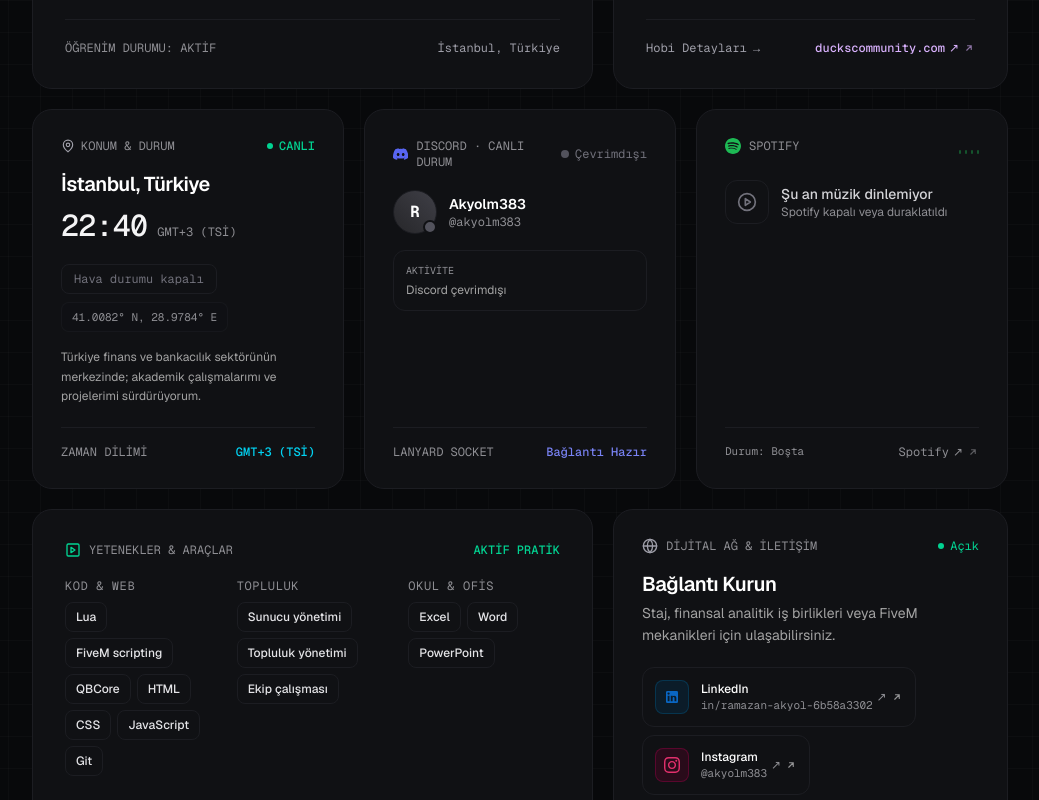
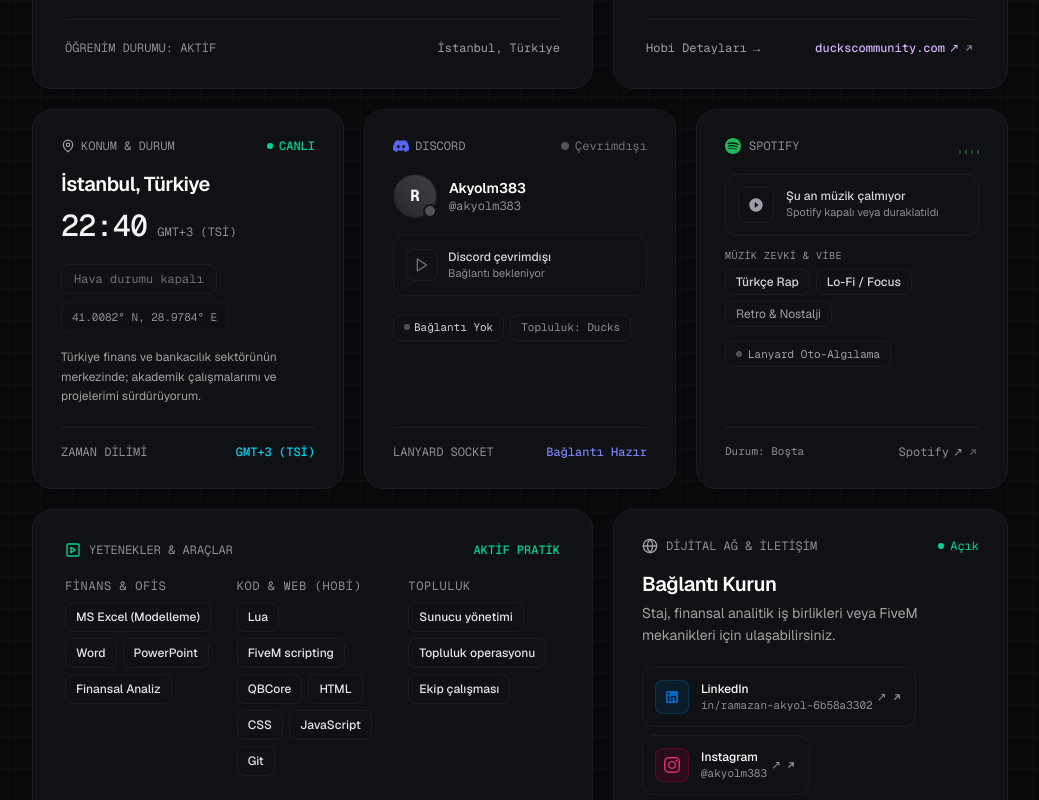
Before and after one commit to Akyolm383/Akyolm383.github.io, a Next.js app: page / in a window 1280 px wide. Shown: the part 960-1760 px from the top of the page, without its empty margins (120-1159 px from the left). Built offline with nearby package versions, Linux system fonts and the light colour scheme; no server answers.

Commit message:
feat: polish telemetry cards, balance row 2 heights, and order finance skills first

```diff
--- a/src/components/DiscordCard.tsx
+++ b/src/components/DiscordCard.tsx
@@ -31,12 +31,22 @@
   const gameActivity = data?.activities?.find((a) => a.type !== 2 && a.type !== 4);
   const customStatus = data?.activities?.find((a) => a.type === 4);
 
+  const activeDevice = data?.active_on_discord_desktop
+    ? "Masaüstü Aktif"
+    : data?.active_on_discord_mobile
+    ? "Mobil Aktif"
+    : data?.active_on_discord_web
+    ? "Web Aktif"
+    : isOnline
+    ? "İstemci Aktif"
+    : "Bağlantı Yok";
+
   return (
     <div className="bento-card h-full min-w-0 p-6 sm:p-7 flex flex-col justify-between group border-line bg-surface/75 hover:bg-surface/95 hover:border-[#5865F2]/45 hover:shadow-[inset_0_0_40px_-10px_rgba(88,101,242,0.2),0_20px_50px_-20px_rgba(88,101,242,0.18)] transition-all duration-300">
       <div className="space-y-4">
         {/* Üst Başlık */}
-        <div className="flex items-center justify-between text-xs font-mono text-subtle">
-          <div className="flex items-center gap-2">
+        <div className="flex items-center justify-between text-xs font-mono text-subtle gap-2">
+          <div className="flex items-center gap-1.5 shrink-0">
             <svg
               className="w-4 h-4 text-[#5865F2]"
               viewBox="0 0 24 24"
@@ -44,10 +54,10 @@
             >
               <path d="M20.317 4.37a19.791 19.791 0 0 0-4.885-1.515.074.074 0 0 0-.079.037c-.21.375-.444.864-.608 1.25a18.27 18.27 0 0 0-5.487 0 12.64 12.64 0 0 0-.617-1.25.077.077 0 0 0-.079-.037A19.736 19.736 0 0 0 3.677 4.37a.07.07 0 0 0-.032.027C.533 9.046-.32 13.58.099 18.057a.082.082 0 0 0 .031.057 19.9 19.9 0 0 0 5.993 3.03.078.078 0 0 0 .084-.028 14.09 14.09 0 0 0 1.226-1.994.076.076 0 0 0-.041-.106 13.107 13.107 0 0 1-1.872-.892.077.077 0 0 1-.008-.128 10.2 10.2 0 0 0 .372-.292.074.074 0 0 1 .077-.01c3.929 1.793 8.18 1.793 12.061 0a.074.074 0 0 1 .078.01c.12.098.246.198.373.292a.077.077 0 0 1-.006.127 12.299 12.299 0 0 1-1.873.894.077.077 0 0 0-.041.107c.36.698.772 1.362 1.225 1.993a.076.076 0 0 0 .084.028 19.839 19.839 0 0 0 6.002-3.03.077.077 0 0 0 .032-.054c.5-5.177-.838-9.674-3.549-13.66a.061.061 0 0 0-.031-.028zM8.02 15.33c-1.183 0-2.157-1.085-2.157-2.419 0-1.333.956-2.419 2.157-2.419 1.21 0 2.176 1.096 2.157 2.42 0 1.333-.956 2.418-2.157 2.418zm7.975 0c-1.183 0-2.157-1.085-2.157-2.419 0-1.333.955-2.419 2.157-2.419 1.21 0 2.176 1.096 2.157 2.42 0 1.333-.946 2.418-2.157 2.418z" />
             </svg>
-            <span>DISCORD · CANLI DURUM</span>
+            <span>DISCORD</span>
           </div>
 
-          <span className={`flex items-center gap-1.5 text-xs font-mono ${statusConfig.text}`}>
+          <span className={`flex items-center gap-1.5 text-xs font-mono shrink-0 ${statusConfig.text}`}>
             <span
               className={`w-2 h-2 rounded-full ${statusConfig.color} ${
                 isOnline ? "animate-pulse" : ""
@@ -59,7 +69,7 @@
 
         {/* Profil ve Bilgi */}
         <div className="flex items-center gap-3 pt-1">
-          <div className="relative">
+          <div className="relative shrink-0">
             {avatarUrl ? (
               // eslint-disable-next-line @next/next/no-img-element
               <img
@@ -87,7 +97,7 @@
           </div>
         </div>
 
-        {/* Canlı Aktivite Kutusu */}
+        {/* Canlı Aktivite / Durum Kutusu */}
         <div className="rounded-xl bg-surface/90 border border-line p-3 space-y-1.5">
           {gameActivity ? (
             <>
@@ -127,13 +137,41 @@
               </p>
             </div>
           ) : (
-            <div className="space-y-1">
-              <span className="text-[10px] font-mono text-subtle block uppercase">Aktivite</span>
-              <p className="text-xs text-muted">
-                {isOnline ? "Şu an oyun/uygulama açık değil" : "Discord çevrimdışı"}
-              </p>
+            <div className="flex items-center gap-2.5 py-0.5">
+              <div className="w-8 h-8 rounded-lg bg-surface border border-line flex items-center justify-center text-zinc-500 shrink-0">
+                <svg
+                  className="w-4 h-4 text-zinc-500"
+                  viewBox="0 0 24 24"
+                  fill="none"
+                  stroke="currentColor"
+                  strokeWidth="2"
+                  strokeLinecap="round"
+                  strokeLinejoin="round"
+                >
+                  <polygon points="5 3 19 12 5 21 5 3" />
+                </svg>
+              </div>
+              <div className="min-w-0 flex-1">
+                <p className="text-xs font-medium text-zinc-300 truncate">
+                  {isOnline ? "Şu an oyun/uygulama açık değil" : "Discord çevrimdışı"}
+                </p>
+                <p className="text-[11px] text-subtle truncate">
+                  {isOnline ? "İstemci arka planda çalışıyor" : "Bağlantı bekleniyor"}
+                </p>
+              </div>
             </div>
           )}
+        </div>
+
+        {/* Canlı Telemetri Rozetleri */}
+        <div className="flex flex-wrap items-center gap-1.5 pt-0.5 text-[11px] font-mono">
+          <span className="inline-flex items-center gap-1 px-2.5 py-1 rounded-lg bg-surface border border-line text-zinc-300">
+            <span className={`w-1.5 h-1.5 rounded-full ${isOnline ? "bg-emerald-400" : "bg-zinc-600"}`} />
+            <span>{activeDevice}</span>
+          </span>
+          <span className="px-2.5 py-1 rounded-lg bg-surface border border-line text-subtle truncate">
+            Topluluk: Ducks
+          </span>
         </div>
       </div>
 
--- a/src/components/SpotifyCard.tsx
+++ b/src/components/SpotifyCard.tsx
@@ -80,10 +80,10 @@
           </div>
         </div>
 
-        {/* Albüm Kapağı & Şarkı Bilgisi */}
+        {/* Albüm Kapağı & Şarkı Bilgisi veya Dinlenme Durumu */}
         {spotify ? (
-          <>
-            <div className="flex items-center gap-3.5 pt-1">
+          <div className="space-y-3 pt-1">
+            <div className="flex items-center gap-3.5">
               <div className="relative w-12 h-12 rounded-xl overflow-hidden bg-zinc-900 flex-shrink-0 border border-line shadow-lg group-hover:scale-105 transition-transform">
                 {/* eslint-disable-next-line @next/next/no-img-element */}
                 <img
@@ -102,7 +102,7 @@
             </div>
 
             {/* İlerleme Çubuğu */}
-            <div className="space-y-1 pt-1">
+            <div className="space-y-1 pt-0.5">
               <div className="w-full h-1 bg-white/[0.06] rounded-full overflow-hidden">
                 <div
                   className="h-full bg-[#1DB954] rounded-full transition-all duration-300"
@@ -114,30 +114,62 @@
                 <span>{formatMs(totalMs)}</span>
               </div>
             </div>
-          </>
+
+            {/* Albüm Bilgisi Rozeti */}
+            <div className="flex flex-wrap items-center gap-1.5 pt-0.5 text-[11px] font-mono">
+              <span className="inline-flex items-center gap-1.5 px-2.5 py-1 rounded-lg bg-surface border border-line text-zinc-300 max-w-full truncate">
+                <span className="w-1.5 h-1.5 rounded-full bg-[#1DB954] animate-pulse shrink-0" />
+                <span className="truncate">{spotify.album || "Canlı Akış"}</span>
+              </span>
+            </div>
+          </div>
         ) : (
-          <div className="py-2.5 space-y-2">
-            <div className="flex items-center gap-3">
-              <div className="w-11 h-11 rounded-xl bg-surface border border-line flex items-center justify-center text-zinc-600">
+          <div className="space-y-3 pt-1">
+            {/* Oynatıcı Durum Kutusu */}
+            <div className="rounded-xl bg-surface/90 border border-line p-3 flex items-center gap-3">
+              <div className="w-9 h-9 rounded-lg bg-surface border border-line flex items-center justify-center text-zinc-500 shrink-0">
                 <svg
-                  className="w-5 h-5 text-zinc-500"
+                  className="w-4 h-4 text-zinc-400"
                   viewBox="0 0 24 24"
-                  fill="none"
-                  stroke="currentColor"
-                  strokeWidth="2"
-                  strokeLinecap="round"
-                  strokeLinejoin="round"
+                  fill="currentColor"
                 >
-                  <circle cx="12" cy="12" r="10" />
-                  <polygon points="10 8 16 12 10 16 10 8" />
+                  <path d="M12 2C6.48 2 2 6.48 2 12s4.48 10 10 10 10-4.48 10-10S17.52 2 12 2zm-2 14.5v-9l6 4.5-6 4.5z" />
                 </svg>
               </div>
               <div className="min-w-0 flex-1">
-                <p className="text-sm font-medium text-zinc-300">
-                  {loading ? "Bağlanıyor..." : "Şu an müzik dinlemiyor"}
+                <p className="text-xs font-medium text-zinc-300 truncate">
+                  {loading ? "Bağlanıyor..." : "Şu an müzik çalmıyor"}
                 </p>
-                <p className="text-xs text-subtle">Spotify kapalı veya duraklatıldı</p>
+                <p className="text-[11px] text-subtle truncate">
+                  Spotify kapalı veya duraklatıldı
+                </p>
               </div>
+            </div>
+
+            {/* Müzik Zevki & Vibe Rozetleri */}
+            <div className="space-y-1.5">
+              <span className="text-[10px] font-mono uppercase tracking-wider text-subtle block">
+                Müzik Zevki &amp; Vibe
+              </span>
+              <div className="flex flex-wrap gap-1.5 text-xs">
+                <span className="px-2.5 py-1 rounded-lg bg-surface border border-line text-zinc-300 font-medium">
+                  Türkçe Rap
+                </span>
+                <span className="px-2.5 py-1 rounded-lg bg-surface border border-line text-zinc-300 font-medium">
+                  Lo-Fi / Focus
+                </span>
+                <span className="px-2.5 py-1 rounded-lg bg-surface border border-line text-zinc-400">
+                  Retro &amp; Nostalji
+                </span>
+              </div>
+            </div>
+
+            {/* Canlı Telemetri Rozeti */}
+            <div className="flex flex-wrap items-center gap-1.5 pt-0.5 text-[11px] font-mono">
+              <span className="inline-flex items-center gap-1.5 px-2.5 py-1 rounded-lg bg-surface border border-line text-zinc-400">
+                <span className="w-1.5 h-1.5 rounded-full bg-zinc-600" />
+                <span>Lanyard Oto-Algılama</span>
+              </span>
             </div>
           </div>
         )}
--- a/src/data/portfolio.ts
+++ b/src/data/portfolio.ts
@@ -74,16 +74,16 @@
     },
     skills: [
       {
-        title: "Kod & web",
+        title: "Finans & ofis",
+        items: ["MS Excel (Modelleme)", "Word", "PowerPoint", "Finansal Analiz"],
+      },
+      {
+        title: "Kod & web (Hobi)",
         items: ["Lua", "FiveM scripting", "QBCore", "HTML", "CSS", "JavaScript", "Git"],
       },
       {
         title: "Topluluk",
-        items: ["Sunucu yönetimi", "Topluluk yönetimi", "Ekip çalışması"],
-      },
-      {
-        title: "Okul & ofis",
-        items: ["Excel", "Word", "PowerPoint"],
+        items: ["Sunucu yönetimi", "Topluluk operasyonu", "Ekip çalışması"],
       },
     ],
     hobbyTeaser:
--- a/src/hooks/useLanyard.ts
+++ b/src/hooks/useLanyard.ts
@@ -44,6 +44,9 @@
   activities: LanyardActivity[];
   listening_to_spotify: boolean;
   spotify: LanyardSpotify | null;
+  active_on_discord_desktop?: boolean;
+  active_on_discord_mobile?: boolean;
+  active_on_discord_web?: boolean;
 }
 
 export function useLanyard(userId: string | undefined) {
```
